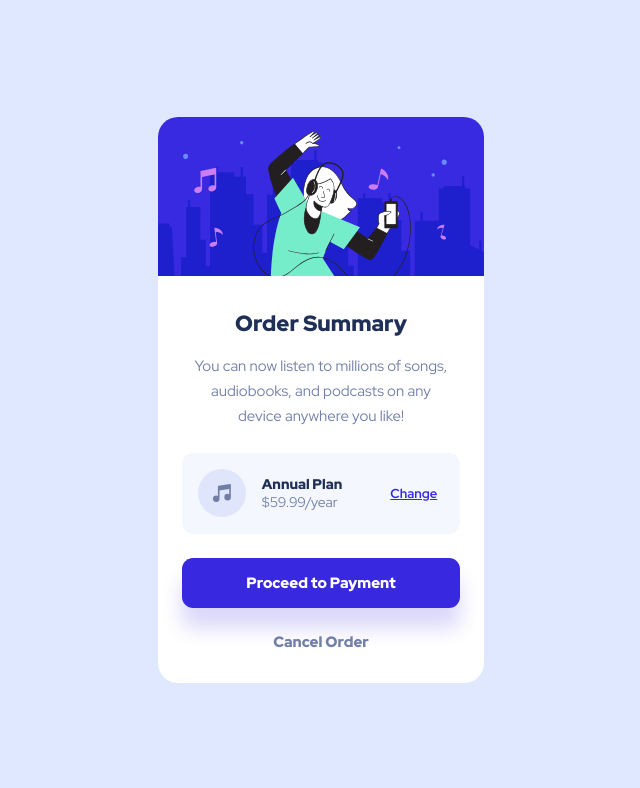
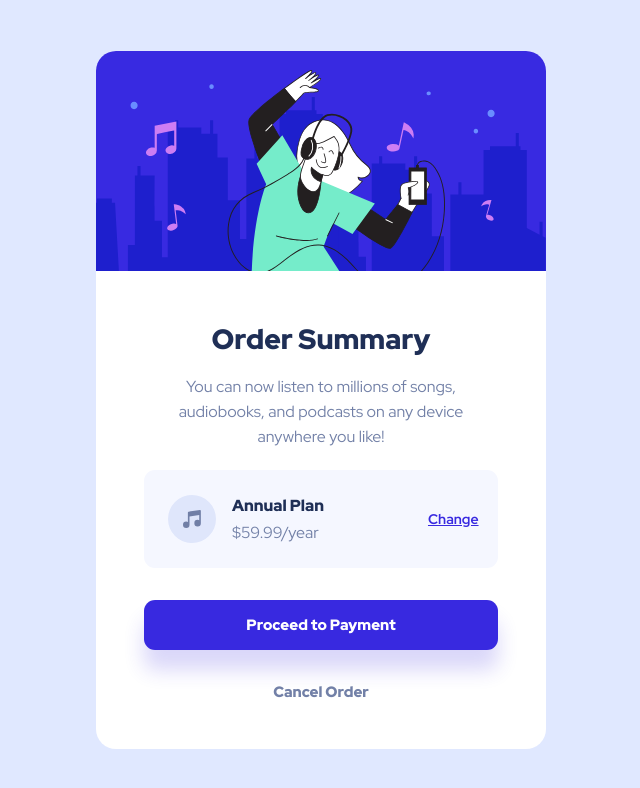
Before and after one commit to bmeinert8/order-summary-component, a plain HTML site: page index.html in a window 1280 px wide. Shown: the whole page, without its empty margins (319-959 px from the left). Drawn offline with Linux system fonts and the light colour scheme.

Commit message:
add media queries

```diff
--- a/medias.css
+++ b/medias.css
@@ -1,3 +1,61 @@
-@media (min-width: 376px) {
+@media (min-width: 48rem) {
 
+  .card {
+    height: 43.6rem;
+    width: 28.1rem;
+  }
+
+  .image-container {
+    height: 13.8rem;
+    margin-bottom: 3rem;
+  }
+
+  .text-preset-1 {
+    font-size: 1.75rem;
+  }
+
+  .text-preset-2 {
+    font-size: 1rem;
+  }
+
+  .title {
+    gap: 1.06rem;
+    width: 22.125rem;
+    margin: 0 3rem 1.25rem 3rem;
+  }
+
+  .plan-box {
+    height: 6.13rem;
+    width: 22.125rem;
+    margin-bottom: 2rem;
+  }
+
+  .text-preset-3 {
+    font-size: 1rem;
+  }
+
+  .text-preset-4 {
+    font-size: 1rem;
+  }
+
+  .plan-details {
+    gap: 0.38rem;
+    margin-right: 6.5rem;
+  }
+
+  .music-icon {
+    margin-left: 1.5rem;
+  }
+
+  .text-preset-5 {
+    font-size: 0.875rem;
+  }
+
+  .button-container {
+    gap: 2rem;
+  }
+
+  .payment-btn {
+    width: 22.125rem;
+  }
 }
```
